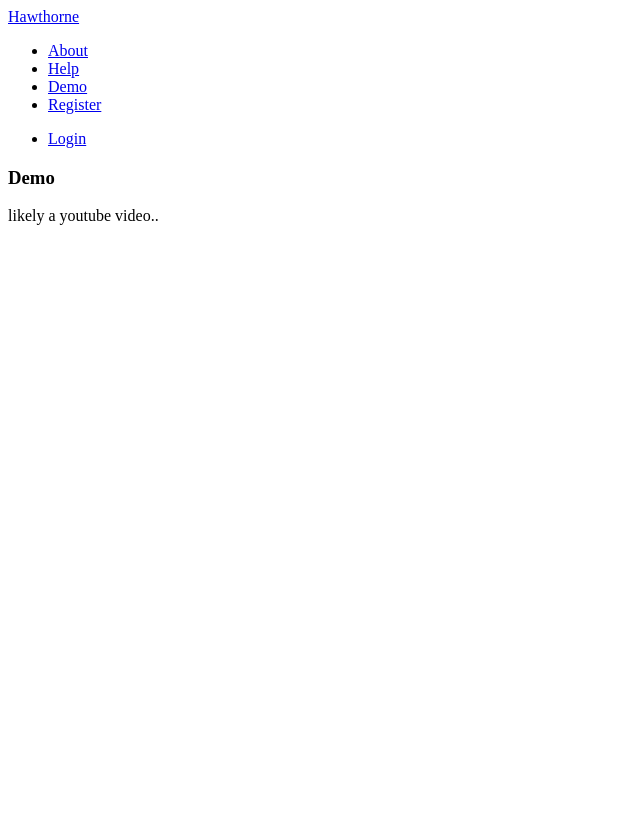
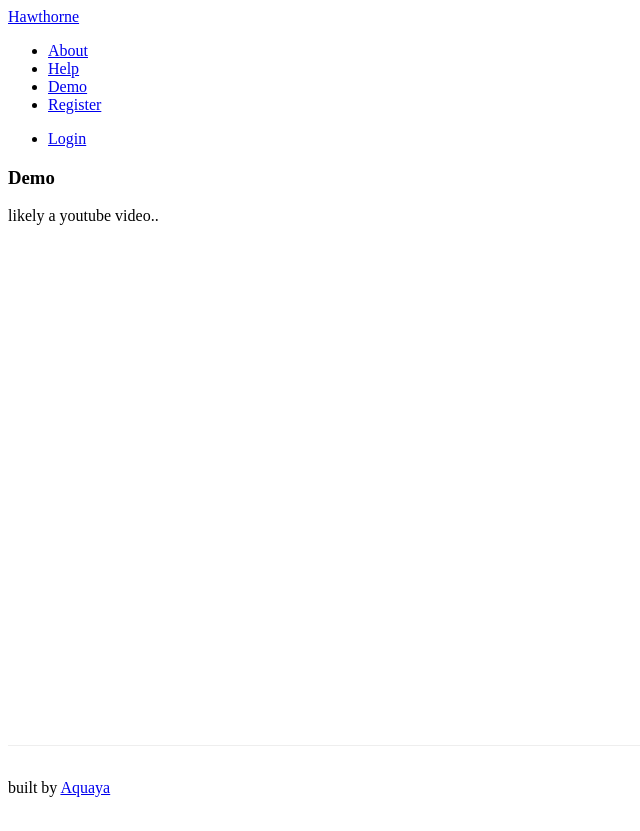
Before and after one commit to tymiles003/ivrhub, a Flask app: page /demo in a window 1280 px wide. Shown: the whole page, without its empty margins (0-640 px from the left). Before the commit the page ends 225 px from the top, so only its background shows below. Run offline with Flask 2, Linux system fonts and the light colour scheme; parts of the project's set-up code (start-up, migrations or seed data) failed here and were passed over; some libraries are stand-ins or nearby versions.

Commit message:
adds footer, fixes #3

```diff
--- a/serve/templates/layout.html
+++ b/serve/templates/layout.html
@@ -25,6 +25,30 @@
         border-radius: 0px;
       }
 
+      /* begin Martin Bean's sticky footer styles: http://www.martinbean.co.uk/bootstrap-sticky-footer/
+      */
+      html, body {
+        height: 100%;
+      }
+
+      footer {
+        padding: 17px 0 18px 0;
+        border-top: 1px solid #eee;
+      }
+
+      .wrapper {
+        min-height: 100%;
+        height: auto !important;
+        height: 100%;
+        margin: 0 auto -63px;
+      }
+
+      .push {
+        height: 63px;
+      }
+      /* end Martin Bean's sticky footer styles
+      */
+
     </style>
 
     {% block head %}
@@ -32,6 +56,7 @@
 
   </head>
   <body>
+    <div class='wrapper'>
       <div class='navbar'>
         <div class='navbar-inner'>
           <div class='container'>
@@ -69,9 +94,9 @@
               <li><a href="{{url_for('login')}}">Login</a></li>
               {% endif %}
             </ul>
-        </div>
-      </div>
-    </div>
+          </div> <!--/container-->
+        </div> <!--/navbar-inner-->
+      </div> <!--/navbar-->
 
       <div class='container'>
         {% with flashed_messages = get_flashed_messages(with_categories=true) %}
@@ -87,11 +112,22 @@
 
         {% block body %}
         {% endblock %}
+      </div> <!--/container-->
 
-      {% block footer %}
-      {% endblock %}
+      <div class='push'><!-- heave-ho, gotta move that footer --></div>
 
+    </div> <!--/wrapper-->
+
+
+    <footer>
+    <div class='container'>
+      <p class='pull-right'>
+      built by <a href='http://aquaya.org' target=_blank>Aquaya</a>
+      </p>
     </div>
+    </footer>
+
+
 
     <!-- jquery from cdn with local fallback -->
     <script src='//ajax.googleapis.com/ajax/libs/jquery/1.7.1/jquery.min.js'></script>
```
Lines whose indentation alone changed are shown as unchanged.
